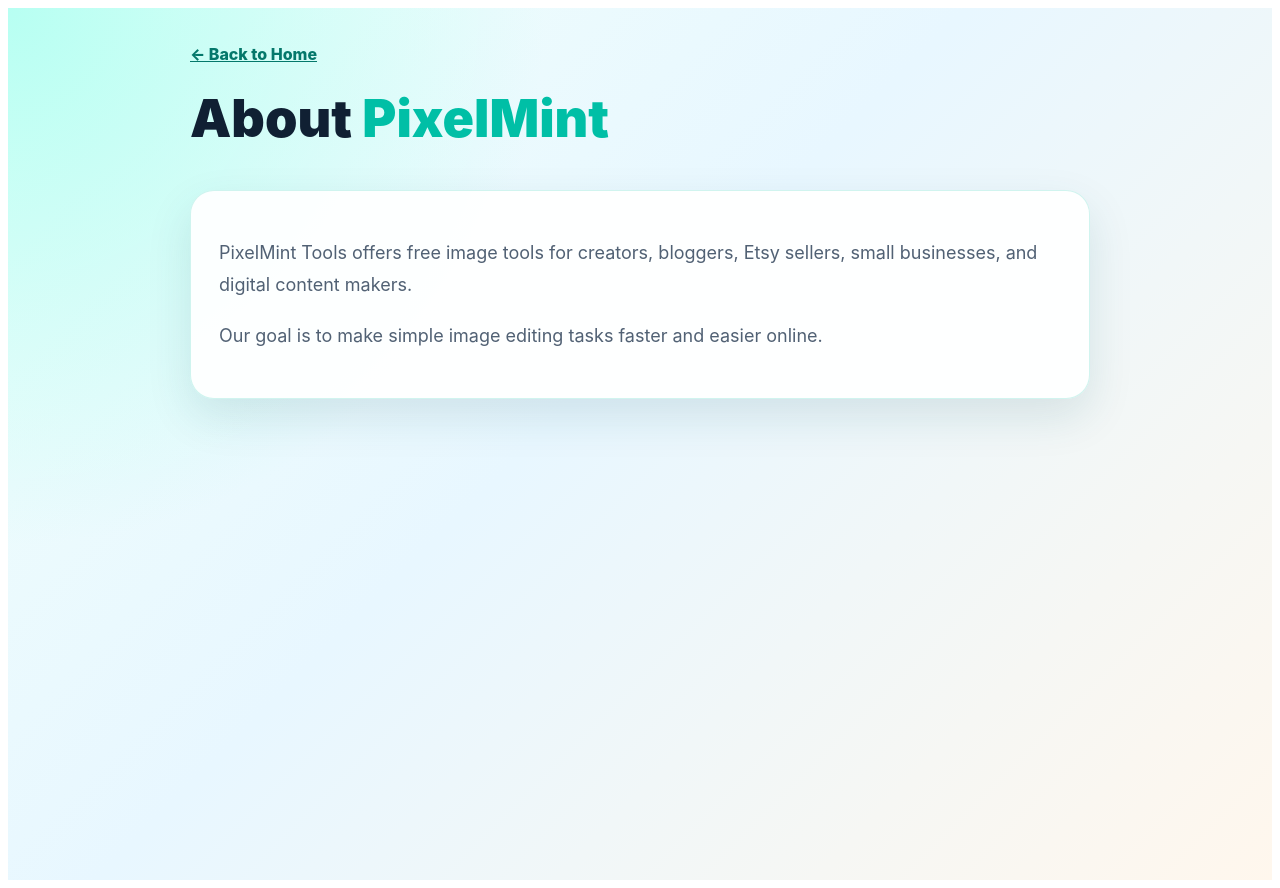
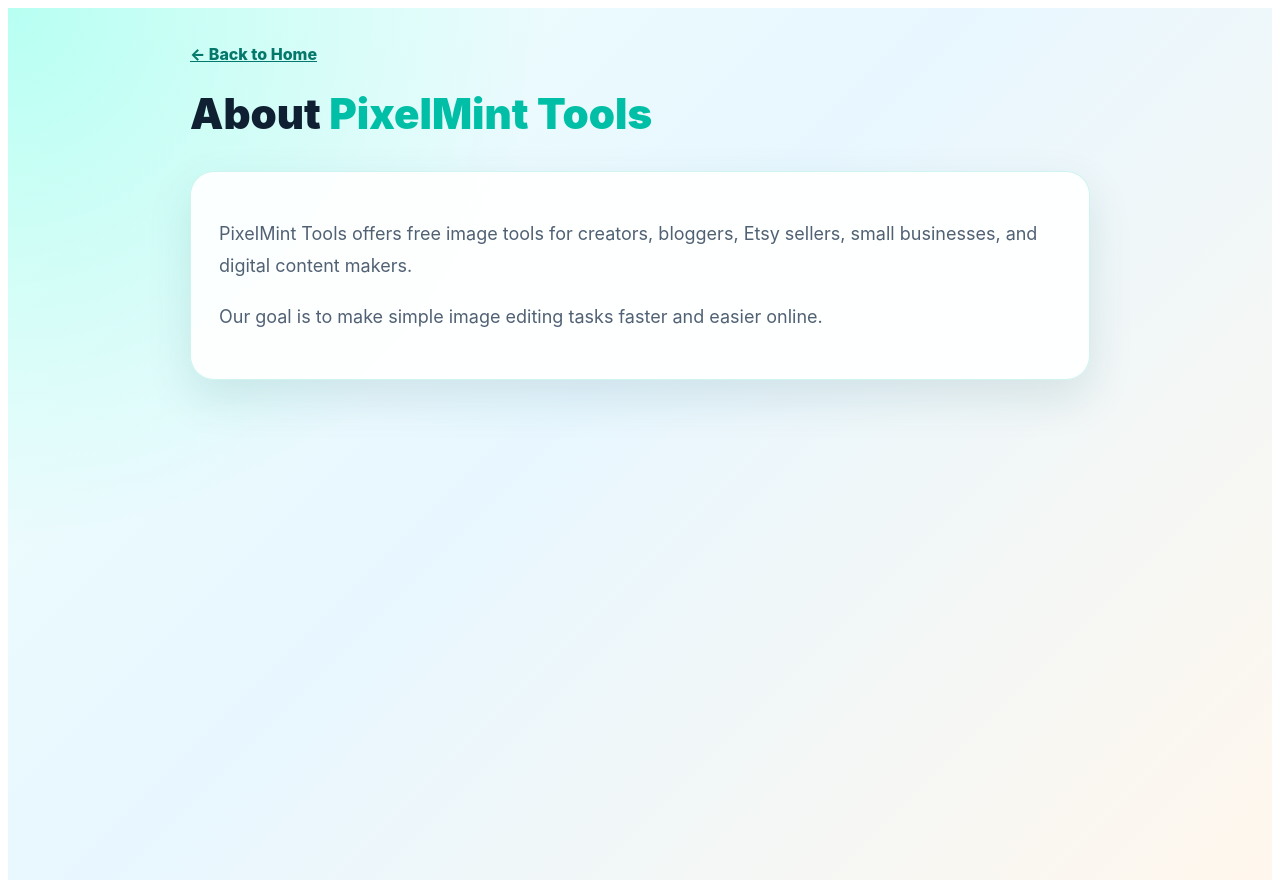
Before and after one commit to gramaziofamily/pixelminttools, a Next.js app: page /about in a window 1280 px wide. Built offline with nearby package versions, Linux system fonts and the light colour scheme.

Commit message:
Update page.js

```diff
--- a/app/about/page.js
+++ b/app/about/page.js
@@ -12,13 +12,13 @@
 
         <h1
   style={{
-    fontSize: "52px",
+    fontSize: "42px",
     fontWeight: "900",
     marginTop: "28px",
     lineHeight: "1.05",
   }}
 >
-  About <span style={{ color: "#00bfa6" }}>PixelMint</span>
+  About <span style={{ color: "#00bfa6" }}>PixelMint Tools</span>
 </h1>
 
         <div style={{
```
